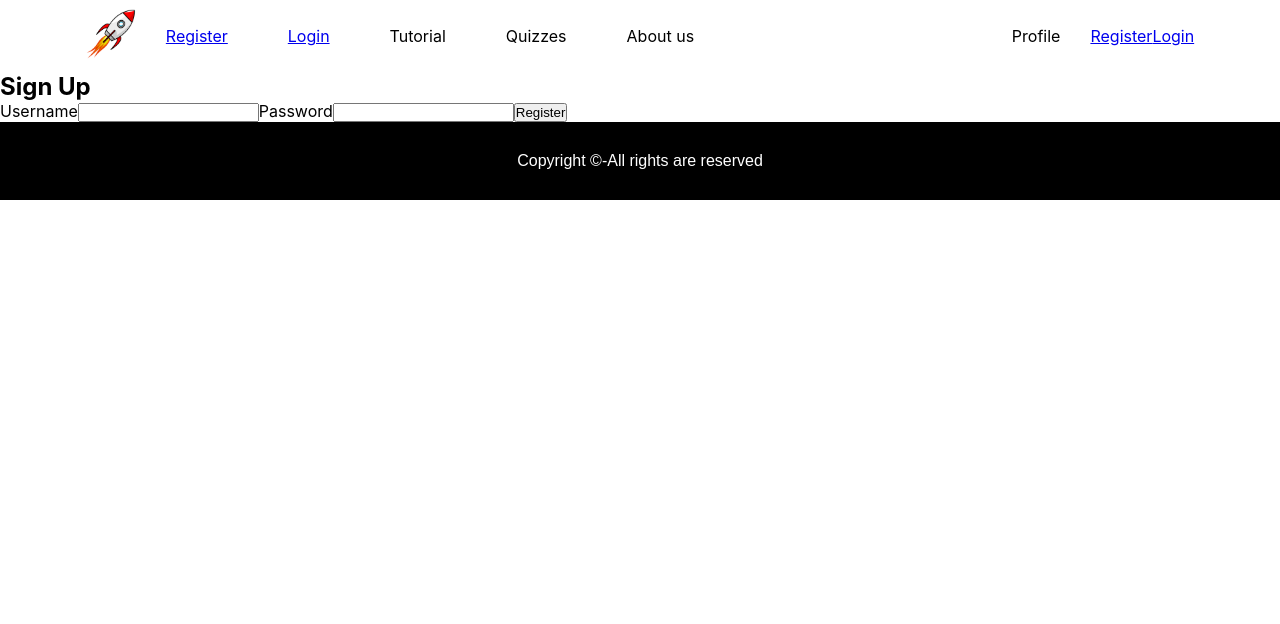
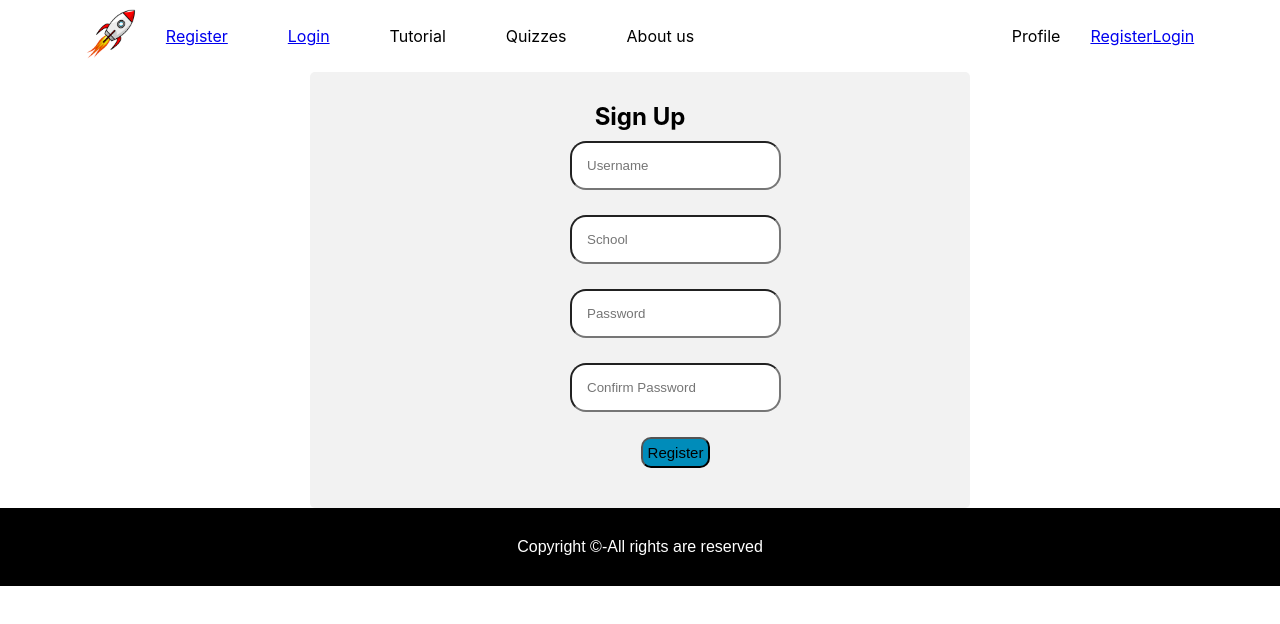
Before and after one commit to ParkerGoby/Team4Capstone, a React (Create React App) app: page /register in a window 1280 px wide. Shown: the top 624 px of the page. Built offline with nearby package versions, Linux system fonts and the light colour scheme.

Commit message:
create style sheets for login and register pages add divs and styling for login and register js pages

```diff
--- /dev/null
+++ b/src/login.css
@@ -0,0 +1,80 @@
+.outside_login_div {
+    border-radius: 5px;
+    background-color: #f2f2f2;
+    padding: 20px;
+     margin: auto;
+  width: 50%;
+  /*border: 3px solid green;*/
+  padding: 10px;
+}
+
+.inside_login_div {
+    width: 50%;
+  /*border: 3px solid green;*/
+  padding: 10px;
+  margin: auto;
+}
+
+.login_form {
+      width: 50%;
+  /*border: 3px solid green;*/
+  padding: 10px;
+  margin: auto;
+}
+
+.login_heading2 {
+    text-align: center;
+}
+
+.login_form_div {
+
+
+  display: inline-block;
+  /*border: 3px solid green;*/
+  padding: 10px;
+  margin: auto;
+  display: grid;
+  place-items: center;
+}
+
+.login_input {
+     margin: auto;
+  display: block;
+   color: grey;
+  border-radius: 4px;
+ /* margin-bottom: 5px;*/
+  border-radius: 16px;
+/*background: #f7f7f7;
+border: 2px solid #e5e5e5;
+border-radius: 16px;
+display: flex;
+margin-top: 8px;
+position: relative;
+height: 25px;
+width: auto;
+display: flex;
+width: 100%;
+padding: auto;*/
+padding: 15px;
+margin-bottom: 5px;
+}
+
+.login_input[type=text]:focus {
+    border: 3px solid #555;
+
+}
+
+.login_button {
+    background-color: #008CBA;
+    font-size: 15px;
+    padding: 5px;
+    padding: 5px;
+    border-radius: 10px;
+}
+
+background: #f7f7f7;
+border: 2px solid #e5e5e5;
+border-radius: 16px;
+display: flex;
+margin-top: 8px;
+position: relative;
--- a/src/login.js
+++ b/src/login.js
@@ -1,5 +1,5 @@
 import { useState } from "react"
-
+import './login.css';
 const Login = () => {
     const [userName, setUserName] = useState('')
     const [password, setPassword] = useState('')
@@ -9,14 +9,27 @@ const Login = () => {
     console.log(userName, password)
 
     return (
-        <form onSubmit={userLogin}>
-            <h2>Login</h2>
-            <label>Username</label>
-            <input type="userName" onChange={(e) => setUserName(e.target.value)} value={userName} />
-            <label>Password</label>
-            <input type="password" onChange={(e) => setPassword(e.target.value)} value={password} />
-            <button>Login</button>
-        </form>
+        <>
+            <div class="outside_login_div">
+                <div class="inside_login_div">
+                    <form onSubmit={userLogin} class="login_form">
+
+                    <h2 class="login_heading2">Log In</h2>
+                        {/* <label>Username</label> */}
+                        <div class="login_form_div">
+                            <input class="login_input" type="userName" placeholder="Username" onChange={(e) => setUserName(e.target.value)} value={userName} />
+                        {/* <label>Password</label> */}
+                            <br />
+
+                            <input class="login_input" type="password" placeholder="Password" onChange={(e) => setPassword(e.target.value)} value={password} />
+                            <br />
+
+                            <button class="login_button">Login</button>
+                        </div>
+                    </form>
+                </div>
+            </div>
+        </>
     )
 }
 export default Login
--- /dev/null
+++ b/src/register.css
@@ -0,0 +1,72 @@
+.outside_register_div {
+    border-radius: 5px;
+    background-color: #f2f2f2;
+    padding: 20px;
+     margin: auto;
+  width: 50%;
+  /*border: 3px solid green;*/
+  padding: 10px;
+}
+
+.inside_register_div {
+    width: 50%;
+  /*border: 3px solid green;*/
+  padding: 10px;
+  margin: auto;
+}
+
+.register_form {
+      width: 50%;
+  /*border: 3px solid green;*/
+  padding: 10px;
+  margin: auto;
+}
+
+.register_heading2 {
+    text-align: center;
+}
+
+.register_form_div {
+
+
+  display: inline-block;
+  /*border: 3px solid green;*/
+  padding: 10px;
+  margin: auto;
+  display: grid;
+  place-items: center;
+}
+
+.register_input {
+     margin: auto;
+  display: block;
+   color: grey;
+  border-radius: 4px;
+ /* margin-bottom: 5px;*/
+  border-radius: 16px;
+/*background: #f7f7f7;
+border: 2px solid #e5e5e5;
+border-radius: 16px;
+display: flex;
+margin-top: 8px;
+position: relative;
+height: 25px;
+width: auto;
+display: flex;
+width: 100%;
+padding: auto;*/
+padding: 15px;
+margin-bottom: 5px;
+}
+
+.register_input[type=text]:focus {
+    border: 3px solid #555;
+
+}
+
+.register_button {
+    background-color: #008CBA;
+    font-size: 15px;
+    padding: 5px;
+    border-radius: 10px;
+}
--- a/src/register.js
+++ b/src/register.js
@@ -1,5 +1,5 @@
 import { useState } from "react"
-
+import './register.css';
 const Register = () => {
     const [userName, setUserName] = useState('')
     const [password, setPassword] = useState('')
@@ -9,14 +9,28 @@ const Register = () => {
     console.log(userName, password)
 
     return (
-        <form onSubmit={userRegistration}>
-            <h2>Sign Up</h2>
-            <label>Username</label>
-            <input type="userName" onChange={(e) => setUserName(e.target.value)} value={userName} />
-            <label>Password</label>
-            <input type="password" onChange={(e) => setPassword(e.target.value)} value={password} />
-            <button>Register</button>
-        </form>
+        <>
+            <div class="outside_register_div">
+                <div class="inside_register_div">
+                    <form class="register_form" onSubmit={userRegistration}>
+                        <h2 class="register_heading2">Sign Up</h2>
+                        <div class="register_form_div">
+                            {/* <label>Username</label> */}
+                            <input class="register_input" placeholder="Username" type="userName" onChange={(e) => setUserName(e.target.value)} value={userName} />
+                            <br />
+                            <input class="register_input" placeholder="School" type="school" onChange={(e) => setUserName(e.target.value)} value={userName} />
+                            <br />
+                            {/* <label >Password</label> */}
+                            <input class="register_input" type="password" placeholder="Password" onChange={(e) => setPassword(e.target.value)} value={password} />
+                                           <br />
+                                           <input class="register_input" type="confirmPassword" placeholder="Confirm Password" onChange={(e) => setPassword(e.target.value)} value={password} />
+                                           <br />
+                            <button class="login_button">Register</button>
+                        </div>
+                    </form>
+                </div>
+            </div>
+        </>
     )
 }
 export default Register
```
